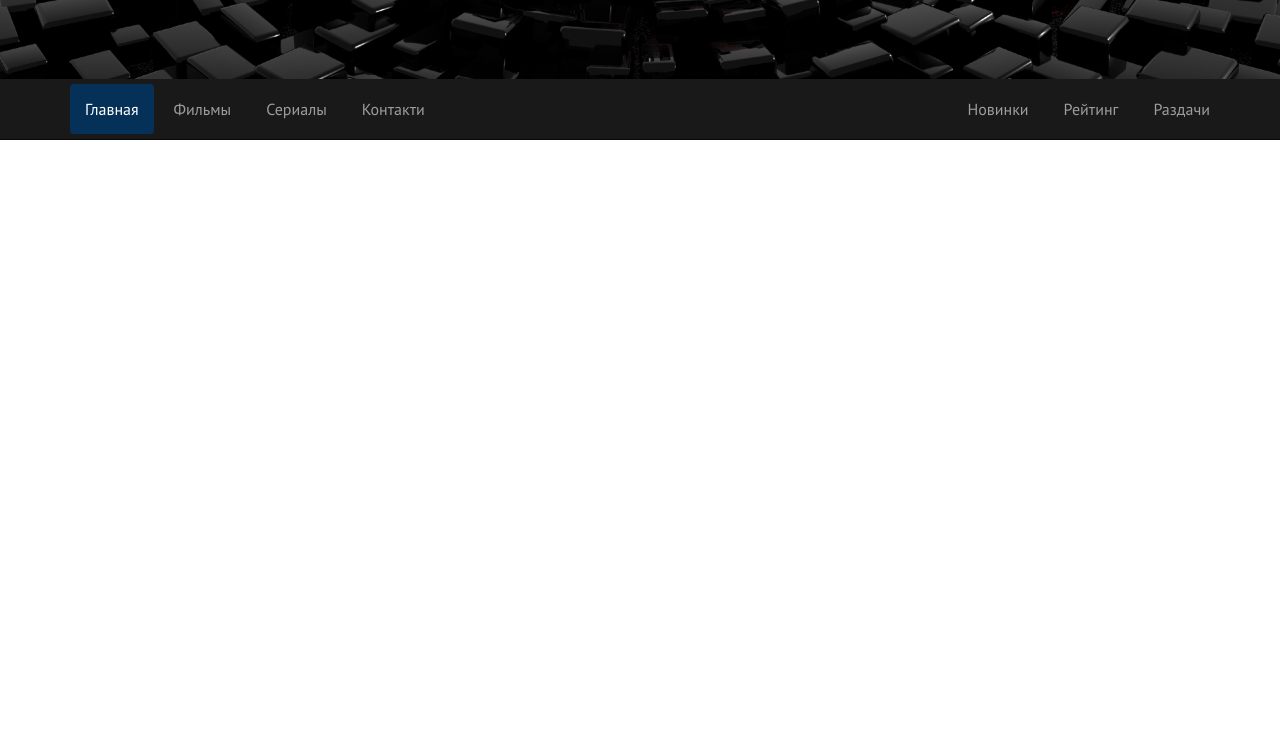
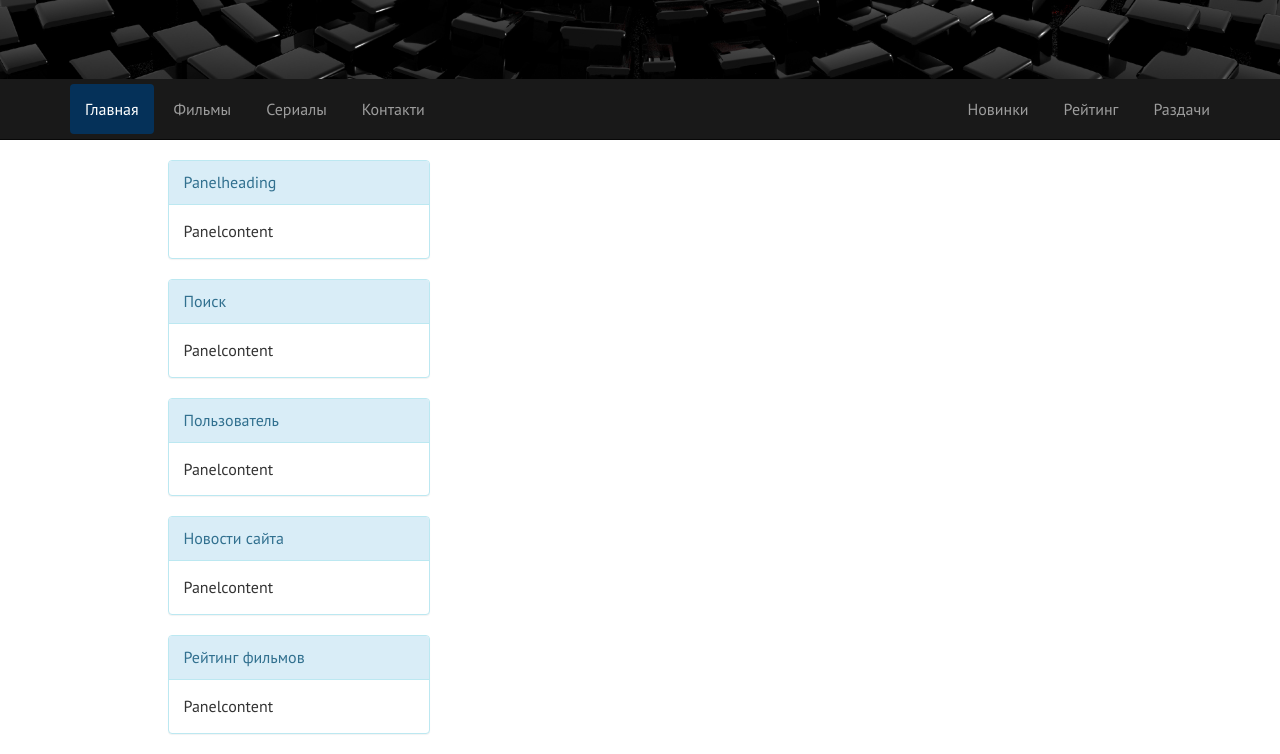
Before and after one commit to SergeyEdamenko/kinozal-template__hw, a website: page index.html in a window 1280 px wide. Shown: the part 227-981 px from the top of the page. Before the commit the page ends 800 px from the top, so only its background shows below. Drawn offline with Linux system fonts and the light colour scheme.

Commit message:
глобальные блоки + заготовка панелей

```diff
--- a/assets/scss/_bootstrap-theming.scss
+++ b/assets/scss/_bootstrap-theming.scss
@@ -59,3 +59,26 @@
   float: none;
   margin-right: 0;
 }
+.panel-info {
+  border: none;
+  background-color: $color-gray-light;
+  box-shadow: none;
+
+  &:not(:last-of-type) {
+    margin-bottom: $gap * 2;
+  }
+  &:last-of-type {
+    margin-bottom: 0;
+  }
+  > .panel-heading {
+    color: $color-white;
+    background-color: $color-accent;
+    border: none;
+    font-size: 1.25rem;
+    list-style: 0.8em;
+  }
+}
+.panel-body {
+  border: 1px solid $color-gray;
+  border-radius: 0 0 4px 4px;
+}
--- a/assets/scss/_header.scss
+++ b/assets/scss/_header.scss
@@ -2,6 +2,7 @@
 @use "mixsins" as *;
 
 .header {
+  margin-bottom: $gap-xl;
 }
 
 .header-logo {
--- a/assets/scss/_main.scss
+++ b/assets/scss/_main.scss
@@ -1,2 +1,5 @@
 @use "presets" as *;
 @use "mixsins" as *;
+.main {
+  margin-bottom: $gap-xl;
+}
--- a/assets/scss/_sidebar.scss
+++ b/assets/scss/_sidebar.scss
@@ -1,2 +1,5 @@
 @use "presets" as *;
 @use "mixsins" as *;
+.left-sidebar {
+  margin-bottom: $gap-xl;
+}
--- a/index.html
+++ b/index.html
@@ -61,9 +61,57 @@
       </nav>
     </div>
 
-
   </head>
 
+  <div class="container">
+    <div class="row">
+      <div class="main col-lg-9 col-lg-push-3 col-md-8 col-lg-push-4">
+
+      </div>
+
+
+      <div class="left-sidebar col-lg-3 col-lg-pull-9 col-md-4 col-lg-pull-8">
+
+        <div class="panel panel-info">
+          <div class="panel-heading">Panelheading</div>
+          <div class="panel-body">
+            Panelcontent
+          </div>
+        </div>
+
+        <div class="panel panel-info">
+          <div class="panel-heading">Поиск</div>
+          <div class="panel-body">
+            Panelcontent
+          </div>
+        </div>
+
+        <div class="panel panel-info">
+          <div class="panel-heading">Пользователь</div>
+          <div class="panel-body">
+            Panelcontent
+          </div>
+        </div>
+
+        <div class="panel panel-info">
+          <div class="panel-heading">Новости сайта</div>
+          <div class="panel-body">
+            Panelcontent
+          </div>
+        </div>
+
+        <div class="panel panel-info">
+          <div class="panel-heading">Рейтинг фильмов</div>
+          <div class="panel-body">
+            Panelcontent
+          </div>
+        </div>
+
+      </div>
+    </div>
+  </div>
+
+  <!--footer-->
   <script src="libs/jquery/dist/jquery.min.js"></script>
   <script src="libs/bootstrap/dist/js/bootstrap.min.js"></script>
 </body>
```
